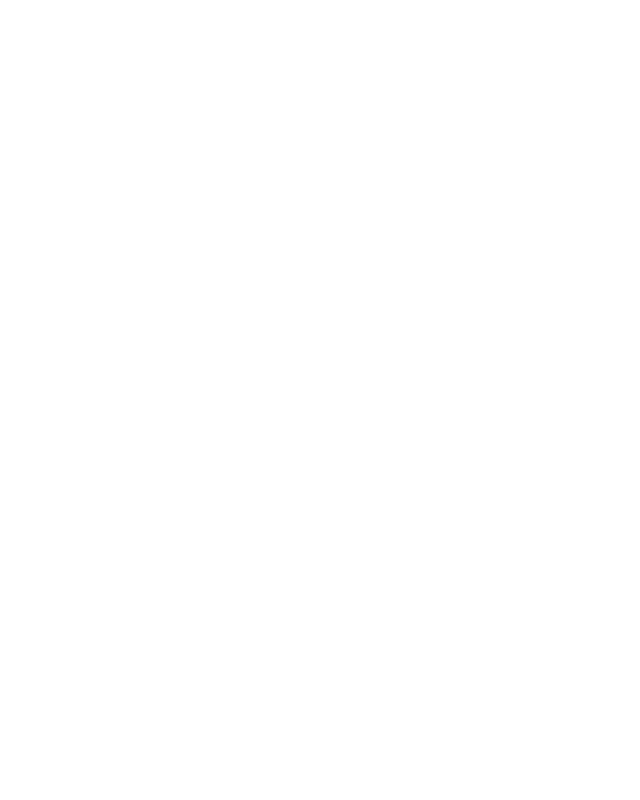
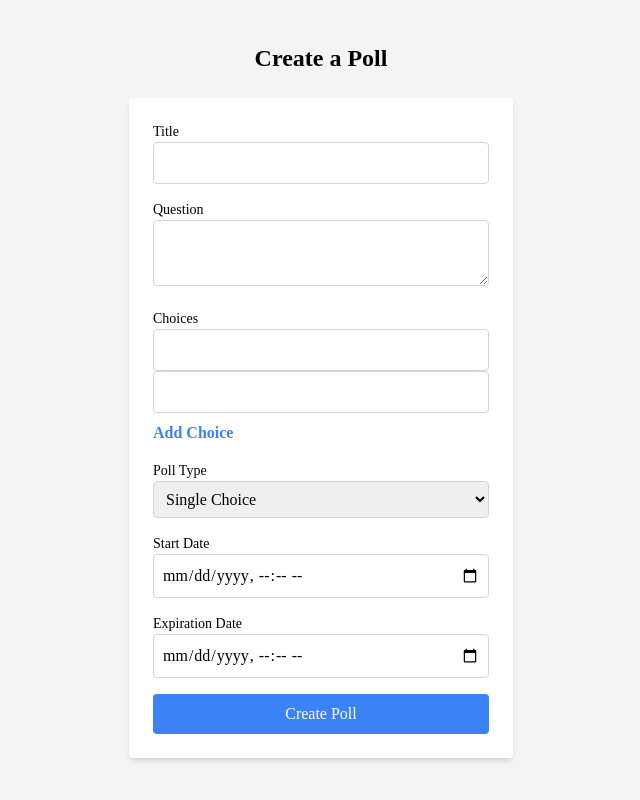
Before and after one commit to PalakMishra-eq/Poll-Frontend, a React (Vite) app: page /create-poll in a window 1280 px wide. Before the commit this address had no page. Shown: the whole page, without its empty margins (319-959 px from the left). Built offline with nearby package versions, Linux system fonts and the light colour scheme.

Commit message:
Poll Creation and Poll List

```diff
--- a/package.json
+++ b/package.json
@@ -11,6 +11,7 @@
   },
   "dependencies": {
     "axios": "^1.7.9",
+    "jwt-decode": "^4.0.0",
     "react": "^18.3.1",
     "react-dom": "^18.3.1",
     "react-router-dom": "^7.0.2"
--- a/src/pages/HomePage.jsx
+++ b/src/pages/HomePage.jsx
@@ -3,6 +3,7 @@
 
 const HomePage = () => {
   const navigate = useNavigate();
+
 
   const handlePollList = () => {
     navigate("/poll-list");
@@ -22,6 +23,12 @@
       <header className="bg-blue-500 p-4 text-white">
         <h1 className="text-3xl font-bold">Poll App</h1>
         <div className="flex justify-end space-x-4 mt-4">
+        <button
+          onClick={() => navigate("/create-poll")}
+          className="bg-blue-700 hover:bg-blue-800 text-white px-4 py-2 rounded"
+        >
+          Create Poll
+         </button>
           <button
             onClick={handlePollList}
             className="bg-blue-700 hover:bg-blue-800 text-white px-4 py-2 rounded"
--- a/src/pages/LoginPage.jsx
+++ b/src/pages/LoginPage.jsx
@@ -7,6 +7,7 @@
   const [password, setPassword] = useState("");
   const [errorMessage, setErrorMessage] = useState("");
   const navigate = useNavigate();
+
 
   const handleLogin = async (e) => {
     e.preventDefault(); // Prevent default form submission behavior
--- a/src/pages/PollCreationPage.jsx
+++ b/src/pages/PollCreationPage.jsx
@@ -0,0 +1,160 @@
+import axios from "axios";
+import React, { useState } from "react";
+import { useNavigate } from "react-router-dom";
+
+const PollCreationPage = () => {
+  const navigate = useNavigate();
+  const [title, setTitle] = useState("");
+  const [question, setQuestion] = useState("");
+  const [choices, setChoices] = useState(["", ""]);
+  const [pollType, setPollType] = useState("single-choice");
+  const [startDate, setStartDate] = useState("");
+  const [expirationDate, setExpirationDate] = useState("");
+  const [error, setError] = useState("");
+  const [success, setSuccess] = useState("");
+
+  const handleChoiceChange = (index, value) => {
+    const updatedChoices = [...choices];
+    updatedChoices[index] = value;
+    setChoices(updatedChoices);
+  };
+
+  const addChoice = () => {
+    setChoices([...choices, ""]);
+  };
+
+  const removeChoice = (index) => {
+    setChoices(choices.filter((_, i) => i !== index));
+  };
+
+  const handleSubmit = async (e) => {
+    e.preventDefault();
+    setError("");
+    setSuccess("");
+
+    const payload = {
+      title,
+      question,
+      choices: choices.map((choice) => ({ text: choice })),
+      pollType,
+      expirationDate,
+    };
+
+    try {
+      const token = localStorage.getItem("token");
+      const response = await axios.post(
+        "https://interpolls.onrender.com/api/polls/create",
+        payload,
+        {
+          headers: { Authorization: `Bearer ${token}` },
+        }
+      );
+      setSuccess("Poll created successfully!");
+      navigate("/polls"); // Redirect to polls list page
+    } catch (err) {
+      console.error("Error creating poll:", err);
+      setError(err.response?.data?.message || "Failed to create poll.");
+    }
+  };
+
+  return (
+    <div className="flex flex-col items-center justify-center min-h-screen bg-gray-100">
+      <h1 className="text-2xl font-bold mb-6">Create a Poll</h1>
+      <form
+        onSubmit={handleSubmit}
+        className="bg-white p-6 shadow-md rounded w-96 space-y-4"
+      >
+        {error && <div className="text-red-500">{error}</div>}
+        {success && <div className="text-green-500">{success}</div>}
+        <div>
+          <label className="block text-sm font-medium">Title</label>
+          <input
+            type="text"
+            value={title}
+            onChange={(e) => setTitle(e.target.value)}
+            required
+            className="w-full border border-gray-300 p-2 rounded"
+          />
+        </div>
+        <div>
+          <label className="block text-sm font-medium">Question</label>
+          <textarea
+            value={question}
+            onChange={(e) => setQuestion(e.target.value)}
+            required
+            className="w-full border border-gray-300 p-2 rounded"
+          ></textarea>
+        </div>
+        <div>
+          <label className="block text-sm font-medium">Choices</label>
+          {choices.map((choice, index) => (
+            <div key={index} className="flex items-center space-x-2">
+              <input
+                type="text"
+                value={choice}
+                onChange={(e) => handleChoiceChange(index, e.target.value)}
+                required
+                className="w-full border border-gray-300 p-2 rounded"
+              />
+              {choices.length > 2 && (
+                <button
+                  type="button"
+                  onClick={() => removeChoice(index)}
+                  className="text-red-500 font-bold"
+                >
+                  X
+                </button>
+              )}
+            </div>
+          ))}
+          <button
+            type="button"
+            onClick={addChoice}
+            className="mt-2 text-blue-500 font-bold"
+          >
+            Add Choice
+          </button>
+        </div>
+        <div>
+          <label className="block text-sm font-medium">Poll Type</label>
+          <select
+            value={pollType}
+            onChange={(e) => setPollType(e.target.value)}
+            className="w-full border border-gray-300 p-2 rounded"
+          >
+            <option value="single-choice">Single Choice</option>
+            <option value="multiple-choice">Multiple Choice</option>
+          </select>
+        </div>
+        <div>
+          <label className="block text-sm font-medium">Start Date</label>
+          <input
+            type="datetime-local"
+            value={startDate}
+            onChange={(e) => setStartDate(e.target.value)}
+            required
+            className="w-full border border-gray-300 p-2 rounded"
+          />
+        </div>
+        <div>
+          <label className="block text-sm font-medium">Expiration Date</label>
+          <input
+            type="datetime-local"
+            value={expirationDate}
+            onChange={(e) => setExpirationDate(e.target.value)}
+            required
+            className="w-full border border-gray-300 p-2 rounded"
+          />
+        </div>
+        <button
+          type="submit"
+          className="bg-blue-500 text-white w-full py-2 rounded hover:bg-blue-600"
+        >
+          Create Poll
+        </button>
+      </form>
+    </div>
+  );
+};
+
+export default PollCreationPage;
--- a/src/pages/PollListPage.jsx
+++ b/src/pages/PollListPage.jsx
@@ -1,59 +1,60 @@
-// src/pages/PollListPage.js
+// src/pages/PollListPage.jsx
 import axios from "axios";
 import React, { useEffect, useState } from "react";
 
 const PollListPage = () => {
-  const [polls, setPolls] = useState([]); // State to store polls
-  const [search, setSearch] = useState(""); // State for search input
-  const [status, setStatus] = useState(""); // State for filter by status
-  const [sortBy, setSortBy] = useState("expirationDate"); // State for sort by field
-  const [sortOrder, setSortOrder] = useState("asc"); // State for sort order
-  const [error, setError] = useState(""); // State for error messages
+  const [polls, setPolls] = useState([]);
+  const [searchQuery, setSearchQuery] = useState("");
+  const [filterStatus, setFilterStatus] = useState("");
+  const [sortBy, setSortBy] = useState("expirationDate");
+  const [sortOrder, setSortOrder] = useState("asc");
+  const [error, setError] = useState("");
 
-  // Fetch polls from API
+  // Fetch polls on component mount and whenever filters change
+  useEffect(() => {
     const fetchPolls = async () => {
       try {
-      const response = await axios.get("http://localhost:5000/api/polls", {
+        const response = await axios.get(
+          "https://interpolls.onrender.com/api/polls",
+          {
             params: {
-          search,
-          status,
+              search: searchQuery,
+              status: filterStatus,
               sortBy,
               sortOrder,
             },
-      });
-      setPolls(response.data); // Update polls state
-      setError(""); // Clear error if successful
+          }
+        );
+        setPolls(response.data);
       } catch (error) {
         console.error("Error fetching polls:", error);
-      setError("Failed to load polls. Please try again later.");
+        setError("Failed to fetch polls. Please try again.");
       }
     };
 
-  // Fetch polls whenever search, status, sortBy, or sortOrder changes
-  useEffect(() => {
     fetchPolls();
-  }, [search, status, sortBy, sortOrder]);
+  }, [searchQuery, filterStatus, sortBy, sortOrder]);
 
   return (
-    <div className="flex flex-col items-center min-h-screen bg-gray-100">
-      <h1 className="text-3xl font-bold my-6">Poll List</h1>
+    <div className="min-h-screen bg-gray-100 p-6">
+      <h1 className="text-2xl font-bold mb-4">Poll List</h1>
 
-      {/* Search, Filter, and Sort Controls */}
-      <div className="flex flex-wrap justify-center gap-4 mb-6">
-        {/* Search Bar */}
+      {/* Search, Filter, and Sort Options */}
+      <div className="flex flex-col md:flex-row md:items-center md:space-x-4 mb-6">
+        {/* Search */}
         <input
           type="text"
           placeholder="Search polls..."
-          value={search}
-          onChange={(e) => setSearch(e.target.value)}
-          className="border border-gray-300 rounded px-4 py-2 w-64 focus:outline-none focus:ring focus:ring-blue-300"
+          value={searchQuery}
+          onChange={(e) => setSearchQuery(e.target.value)}
+          className="border border-gray-300 rounded px-3 py-2 mb-4 md:mb-0"
         />
 
-        {/* Status Filter */}
+        {/* Filter */}
         <select
-          value={status}
-          onChange={(e) => setStatus(e.target.value)}
-          className="border border-gray-300 rounded px-4 py-2 focus:outline-none focus:ring focus:ring-blue-300"
+          value={filterStatus}
+          onChange={(e) => setFilterStatus(e.target.value)}
+          className="border border-gray-300 rounded px-3 py-2 mb-4 md:mb-0"
         >
           <option value="">All</option>
           <option value="active">Active</option>
@@ -65,17 +66,18 @@
         <select
           value={sortBy}
           onChange={(e) => setSortBy(e.target.value)}
-          className="border border-gray-300 rounded px-4 py-2 focus:outline-none focus:ring focus:ring-blue-300"
+          className="border border-gray-300 rounded px-3 py-2 mb-4 md:mb-0"
         >
           <option value="expirationDate">Expiration Date</option>
           <option value="title">Title</option>
+          <option value="startDate">Start Date</option>
         </select>
 
         {/* Sort Order */}
         <select
           value={sortOrder}
           onChange={(e) => setSortOrder(e.target.value)}
-          className="border border-gray-300 rounded px-4 py-2 focus:outline-none focus:ring focus:ring-blue-300"
+          className="border border-gray-300 rounded px-3 py-2"
         >
           <option value="asc">Ascending</option>
           <option value="desc">Descending</option>
@@ -83,37 +85,32 @@
       </div>
 
       {/* Error Message */}
-      {error && <p className="text-red-500">{error}</p>}
+      {error && <p className="text-red-500 mb-4">{error}</p>}
 
       {/* Poll List */}
-      <div className="w-full max-w-4xl">
-        {polls.length > 0 ? (
-          <ul className="bg-white shadow-md rounded-lg">
+      <div className="grid grid-cols-1 md:grid-cols-2 lg:grid-cols-3 gap-6">
         {polls.map((poll) => (
-              <li
+          <div
             key={poll._id}
-                className="border-b border-gray-200 px-6 py-4 hover:bg-gray-50"
+            className="bg-white p-4 rounded shadow-md hover:shadow-lg transition-shadow"
           >
-                <h2 className="text-xl font-bold">{poll.title}</h2>
-                <p className="text-gray-600">{poll.description}</p>
-                <p className="text-gray-500">
-                  <strong>Status:</strong>{" "}
-                  {poll.active
-                    ? poll.expirationDate > new Date().toISOString()
-                      ? "Active"
-                      : "Expired"
-                    : "Upcoming"}
+            <h2 className="text-lg font-semibold">{poll.title}</h2>
+            <p className="text-gray-600">{poll.question}</p>
+            <p className="text-gray-500 text-sm mt-2">
+              Expiration: {new Date(poll.expirationDate).toLocaleString()}
             </p>
-                <p className="text-gray-500">
-                  <strong>Expiration Date:</strong>{" "}
-                  {new Date(poll.expirationDate).toLocaleString()}
-                </p>
-              </li>
+            <button
+              className="mt-4 bg-blue-500 hover:bg-blue-700 text-white font-bold py-2 px-4 rounded"
+              onClick={() =>
+                poll.active
+                  ? alert("Navigate to Vote Page")
+                  : alert("Navigate to Results Page")
+              }
+            >
+              {poll.active ? "Vote" : "Results"}
+            </button>
+          </div>
         ))}
-          </ul>
-        ) : (
-          <p className="text-gray-500 text-center">No polls found.</p>
-        )}
       </div>
     </div>
   );
--- a/src/pages/SignupPage.jsx
+++ b/src/pages/SignupPage.jsx
@@ -8,6 +8,7 @@
     email: "",
     password: "",
     confirmPassword: "",
+    role: "",
   });
 
   const [error, setError] = useState("");
@@ -36,6 +37,7 @@
         username: formData.username,
         email: formData.email,
         password: formData.password,
+        role: formData.role,
       });
       if (response.status === 201) {
         alert("Signup successful! Redirecting to login...");
@@ -97,6 +99,17 @@
               required
             />
           </div>
+          <div className="mb-4">
+            <label className="block mb-2 text-sm font-medium text-gray-700">Role</label>
+            <input
+              type="text"
+              name="role"
+              value={formData.role}
+              onChange={handleChange}
+              className="w-full p-2 border rounded"
+              required
+            />
+          </div>
           <button
             type="submit"
             className="w-full bg-blue-500 text-white py-2 px-4 rounded hover:bg-blue-600"
--- a/src/pages/UserProfilePage.jsx
+++ b/src/pages/UserProfilePage.jsx
@@ -1,6 +1,6 @@
 // src/pages/ProfilePage.js
+import React, { useEffect, useState } from "react";
 import axios from "../utils/api";
-import React, { useEffect, useState } from "react";
 
 const ProfilePage = () => {
   const [profileData, setProfileData] = useState({
--- a/src/routes/AppRoutes.jsx
+++ b/src/routes/AppRoutes.jsx
@@ -3,6 +3,7 @@
 import HomePage from "../pages/HomePage";
 import LandingPage from "../pages/LandingPage";
 import LoginPage from "../pages/LoginPage";
+import PollCreationPage from "../pages/PollCreationPage";
 import PollListPage from "../pages/PollListPage";
 import RecoverAccountPage from "../pages/RecoverAccountPage";
 import ResetPasswordPage from "../pages/ResetPasswordPage";
@@ -20,7 +21,9 @@
       <Route path="/recover-account" element={<RecoverAccountPage />} />
       <Route path="/reset-password" element={<ResetPasswordPage />} />
       <Route path="/profile" element={<UserProfilePage />} />
-      <Route path="/polls" element={<PollListPage />} />
+      <Route path="/poll-list" element={<PollListPage />} />
+      <Route path="/create-poll" element={<PollCreationPage />} />
+
 
     </Routes>
   );
```
Also changed, not shown: 1 other file (tests, documents, lock files or other folders). Lines whose indentation alone changed are shown as unchanged.
